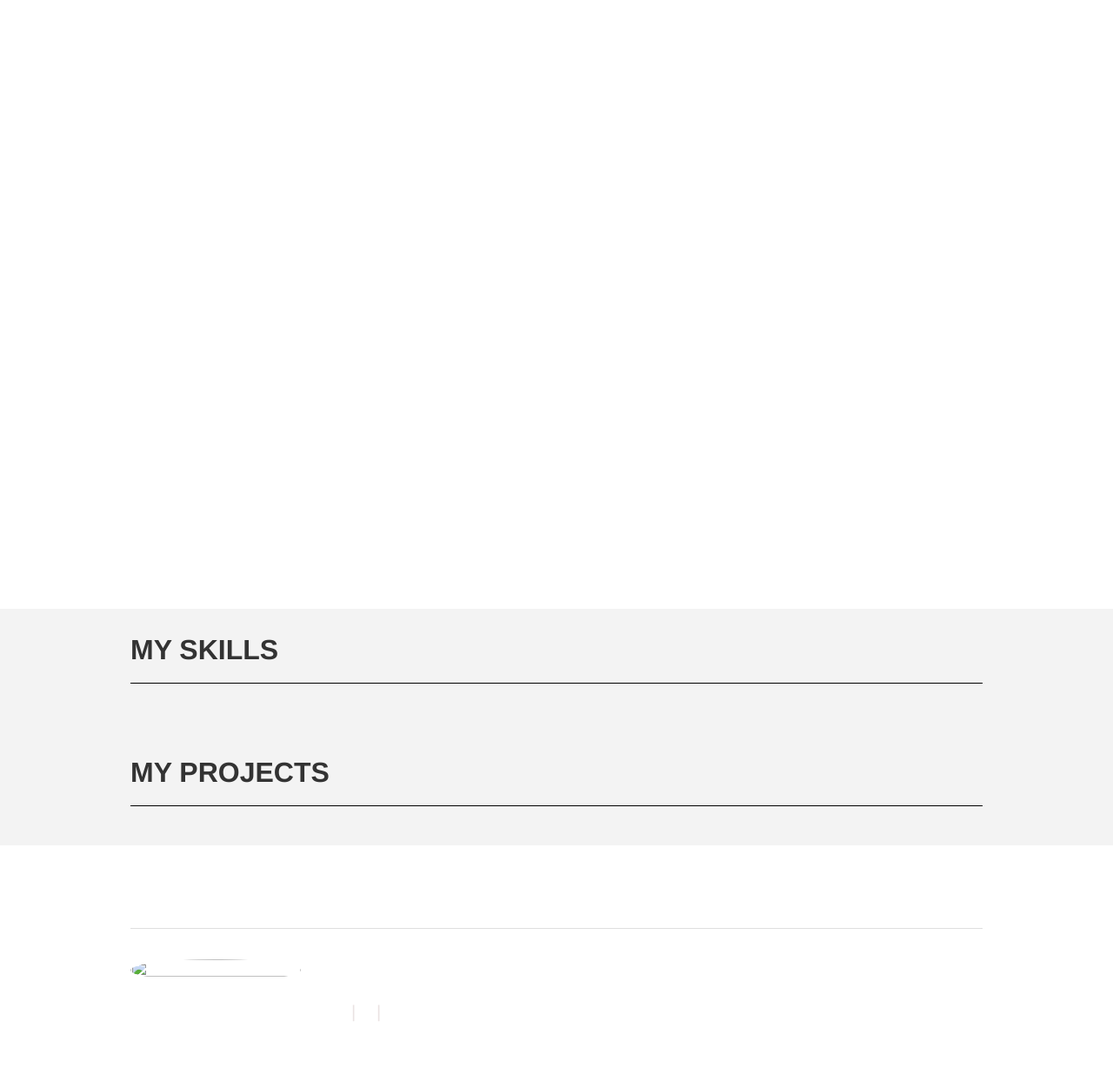
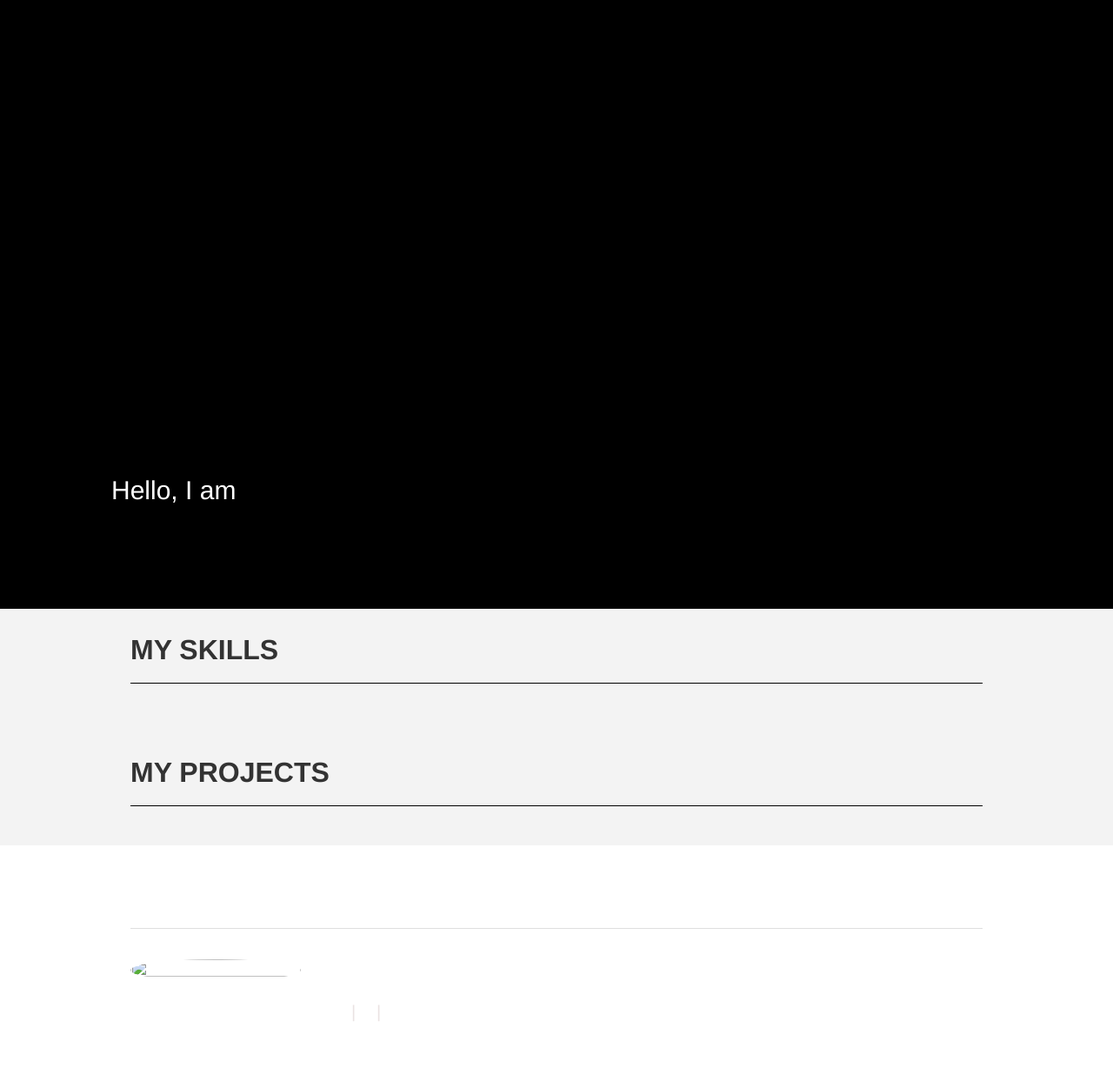
Before and after one commit to pearlpandz/pearlpandz.github.io, a PHP site: page / in a window 1280 px wide. Shown: the top 1251 px of the page at 87% size. Run offline with PHP 8.4, Linux system fonts and the light colour scheme; some libraries are stand-ins or nearby versions.

Commit message:
onloading time banner background color #000 added - Muthupandi V

```diff
--- a/assets/css/styles.css
+++ b/assets/css/styles.css
@@ -80,6 +80,7 @@ div#banners {
     display: inline-block;
     width: 100%;
     height: 100%;
+    background: #000;
 }
 .overlay {
     background: rgba(0,0,0,0.25);
```
